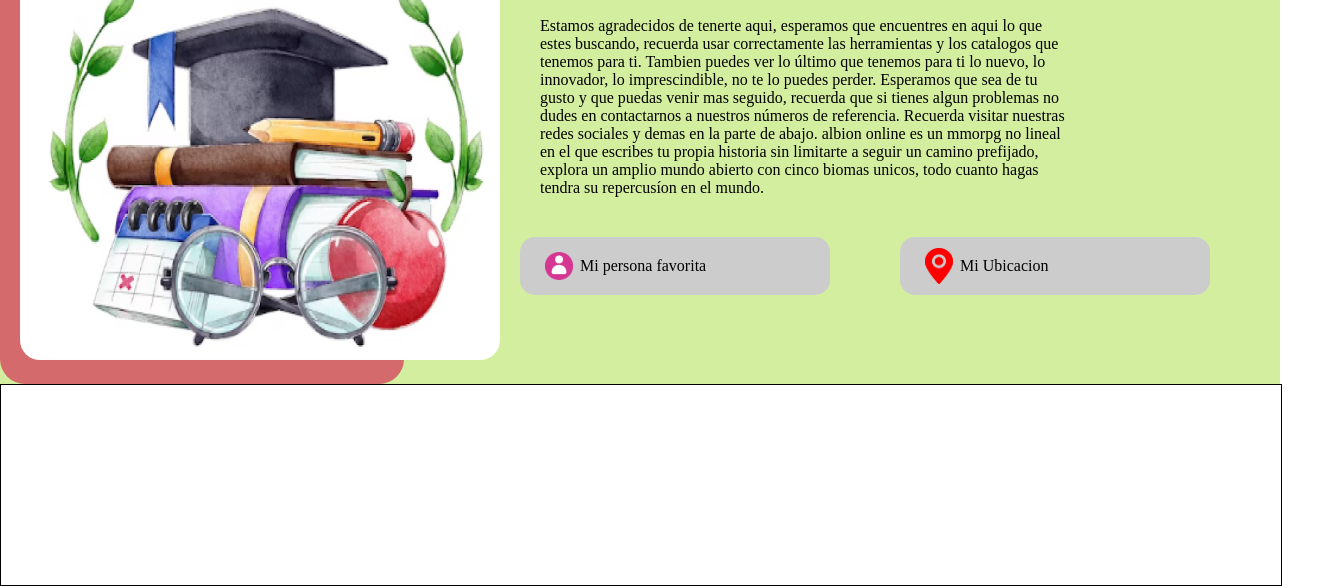
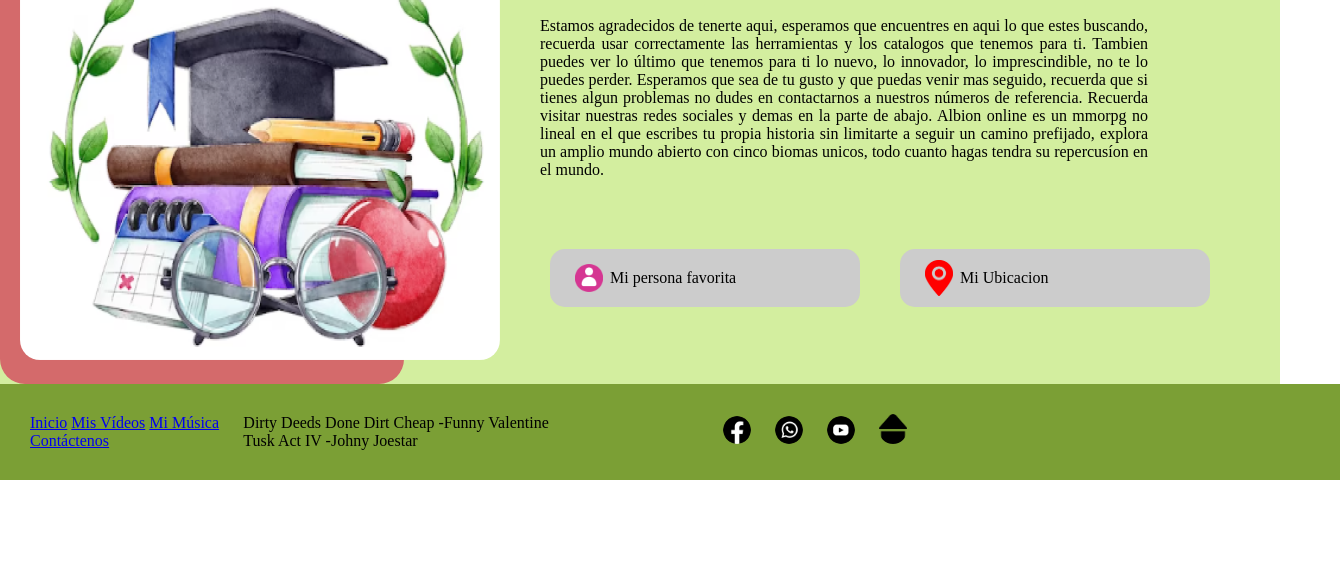
Before and after one commit to KennyLeg/MiProyecto-2-2023, a plain HTML site: page index.html in a window 1280 px wide. Shown: the part 282-868 px from the top of the page, 1340 px wide, since content can reach past the window. After the commit the page ends 800 px from the top, so only its background shows below. Drawn offline with Linux system fonts and the light colour scheme.

Commit message:
20th Century Boy

```diff
--- a/css/estilo.css
+++ b/css/estilo.css
@@ -15,8 +15,9 @@
 }
 footer{
     width: 100%;
-    height: 200px;
-    border: solid black 1px;
+    background-color: #7B9F35;
+    display: flex;
+    padding: 30px;
 }
 #cabeceraImagenNombre{
     flex: 30%;
@@ -50,6 +51,9 @@ ul li{
     display: inline;
     padding: 0 10px;
     border-right: solid 2px black;
+}
+ul li:last-child{
+    border-right: none;
 }
 ul li a{
     color: #550101;
@@ -92,12 +96,14 @@ h1{
     text-transform: uppercase;
 }
 #DetalleDatos{
-    width: 70%;
+    width: 80%;
     padding: 20px;
+    text-align: justify;
 }
 #Botones{
     display: flex;
     margin-top: 20px;
+    padding: 30px;
 }
 #BotonFavorito{
     flex: 50%;
@@ -106,30 +112,36 @@ h1{
     flex: 50%;
 }
 #marcoFavorito{
+    background-image: url("../img/Recurso\ 13.png");
+}
+#marcoUbicacion{
+    background-image: url("../img/Recurso\ 2.png");
+}
+.disenoBoton{
     background-color: #CCCCCC;
     width: 250px;
-    background-image: url("../img/Recurso\ 13.png");
     background-repeat: no-repeat;
     background-size: 28px;
     padding: 20px 0px 20px 60px;
     background-position: left 25px center;
     border-radius: 15px;
 }
-#marcoFavorito:hover{
+.disenoBoton:hover{
     opacity: 80%;
     cursor: pointer;
 }
-#marcoUbicacion{
-    background-color: #CCCCCC;
-    width: 250px;
-    background-image: url("../img/Recurso\ 2.png");
-    background-repeat: no-repeat;
-    background-size: 28px;
-    padding: 20px 0px 20px 60px;
-    background-position: left 25px center;
-    border-radius: 15px;
+#marcoMenuFooter{
+    flex: 15%;
 }
-#marcoUbicacion:hover{
-    opacity: 80%;
-    cursor: pointer;
+#marcoDetalleFooter{
+    flex: 35%;
 }
+#marcoRedesFooter{
+    flex: 45%;
+}
+li img{
+    width: 28px;
+}
+.footerRedes li{
+    border: none;
+}
--- a/index.html
+++ b/index.html
@@ -33,26 +33,47 @@
         </div>
         <div id="cuerpoDatos">
             <h1>Bienvenido</h1>
-            <div id="DetalleDatos"><p>Estamos agradecidos de tenerte aqui, esperamos que encuentres en aqui lo que estes buscando, recuerda
-                usar correctamente las herramientas y los catalogos que tenemos para ti. Tambien puedes ver lo último
-                que tenemos para ti lo nuevo, lo innovador, lo imprescindible, no te lo puedes perder. Esperamos que
-                sea de tu gusto y que puedas venir mas seguido, recuerda que si tienes algun problemas no dudes en
-                contactarnos a nuestros números de referencia. Recuerda visitar nuestras redes sociales y demas en la parte de abajo.
-                albion online es un mmorpg no lineal en el que escribes tu propia historia sin limitarte a seguir un camino prefijado,
+            <div id="DetalleDatos"><p>Estamos agradecidos de tenerte aqui, esperamos que encuentres en aqui lo que estes buscando,
+                recuerda usar correctamente las herramientas y los catalogos que tenemos para ti. Tambien puedes ver lo último que
+                tenemos para ti lo nuevo, lo innovador, lo imprescindible, no te lo puedes perder. Esperamos que sea de tu gusto
+                y que puedas venir mas seguido, recuerda que si tienes algun problemas no dudes en contactarnos a nuestros
+                números de referencia. Recuerda visitar nuestras redes sociales y demas en la parte de abajo.
+                Albion online es un mmorpg no lineal en el que escribes tu propia historia sin limitarte a seguir un camino prefijado,
                 explora un amplio mundo abierto con cinco biomas unicos, todo cuanto hagas tendra su repercusíon en el mundo.
             </p>
             </div>
             <div id="Botones">
                 <div id="BotonFavorito">
-                    <div id="marcoFavorito">Mi persona favorita</div>
+                    <div id="marcoFavorito" class="disenoBoton">Mi persona favorita</div>
                 </div>
                 <div id="BotonUbicacion">
-                    <div id="marcoUbicacion">Mi Ubicacion</div>
+                    <div id="marcoUbicacion" class="disenoBoton">Mi Ubicacion</div>
                 </div>
             </div>
         </div>
     </div>
     <!--Aquí ponemos el pie de página-->
-    <footer></footer>
+    <footer>
+        <div id="marcoMenuFooter">
+            <nav>
+                <a href="#">Inicio</a>
+                <a href="#">Mis Vídeos</a>
+                <a href="#">Mi Música</a>
+                <a href="#">Contáctenos</a>
+            </nav>
+        </div>
+        <div id="marcoDetalleFooter">
+            Dirty Deeds Done Dirt Cheap -Funny Valentine</br>
+            Tusk Act IV -Johny Joestar
+        </div>
+        <div id="marcoRedesFooter">
+            <ul class="footerRedes">
+                <li><img src="img/Recurso 3.png"></li>
+                <li><img src="img/Recurso 4.png"></li>
+                <li><img src="img/Recurso 5.png"></li>
+                <li><img src="img/Recurso 7.png"></li>
+            </ul>
+        </div>
+    </footer>
 </body>
 </html>
```
